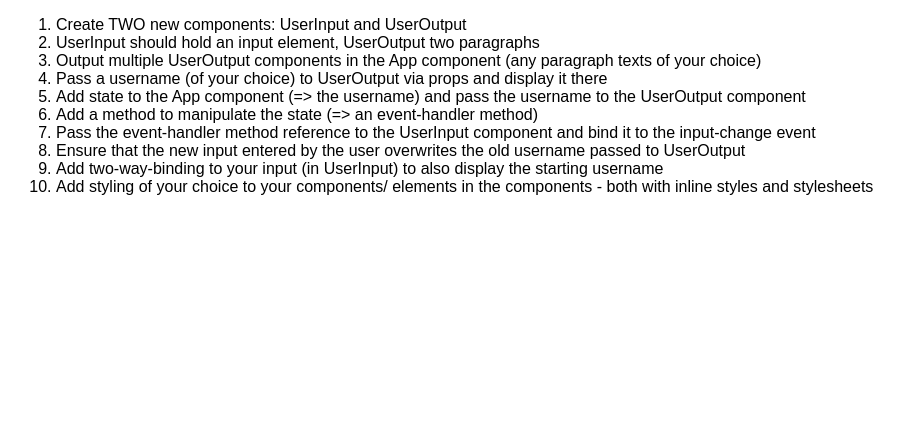
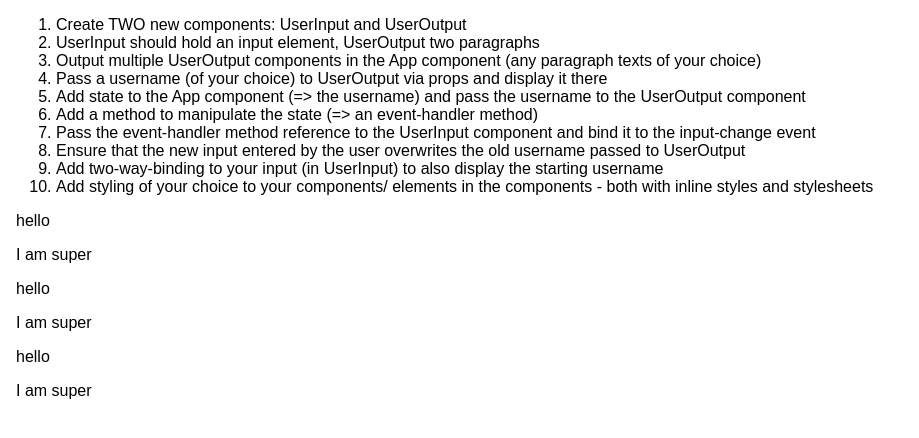
Before and after one commit to bereczkybalazs/first-react-test-udemy, a React (Create React App) app: page / in a window 1280 px wide. Shown: the top 438 px of the page, without its empty margins (0-919 px from the left). Built offline with nearby package versions, Linux system fonts and the light colour scheme.

Commit message:
created user outputs

```diff
--- a/src/App.js
+++ b/src/App.js
@@ -1,4 +1,5 @@
 import React, { Component } from 'react';
+import UserOutput from './UserOutput/UserOutput'
 import './App.css';
 
 class App extends Component {
@@ -17,6 +18,9 @@ class App extends Component {
           <li>Add two-way-binding to your input (in UserInput) to also display the starting username</li>
           <li>Add styling of your choice to your components/ elements in the components - both with inline styles and stylesheets</li>
         </ol>
+        <UserOutput/>
+        <UserOutput/>
+        <UserOutput/>
       </div>
     );
   }
--- a/src/UserOutput/UserOutput.js
+++ b/src/UserOutput/UserOutput.js
@@ -3,8 +3,10 @@ import React from 'react'
 const userOutput = (props) => {
   return (
     <div>
-      <p></p>
-      <p></p>
+      <p>hello</p>
+      <p>I am super</p>
     </div>
   )
 }
+
+export default userOutput
```
